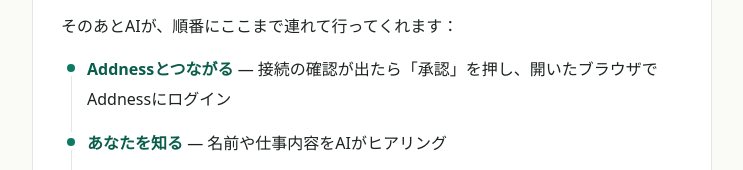
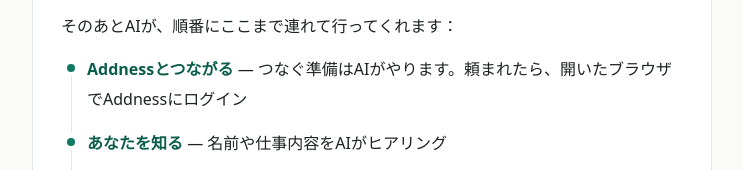
Before and after one commit to pultako1/addness-starter-kit, a plain HTML site: page index.html in a window 1280 px wide. Shown: the part 1880-2050 px from the top of the page, without its empty margins (268-1011 px from the left). Drawn offline with Linux system fonts and the light colour scheme.

Commit message:
導入ガイド: Addness接続の説明をAI主導の手順に更新

```diff
--- a/index.html
+++ b/index.html
@@ -317,7 +317,7 @@
     <div class="say"><span class="say-label">最初のことば</span><span class="say-text">セットアップを始めてください。</span><button class="copy-btn" type="button">コピー</button></div>
     <p>そのあとAIが、順番にここまで連れて行ってくれます：</p>
     <ul class="flow">
-      <li><b>Addnessとつながる</b> — 接続の確認が出たら「承認」を押し、開いたブラウザでAddnessにログイン</li>
+      <li><b>Addnessとつながる</b> — つなぐ準備はAIがやります。頼まれたら、開いたブラウザでAddnessにログイン</li>
       <li><b>あなたを知る</b> — 名前や仕事内容をAIがヒアリング</li>
       <li><b>作業場が組み上がる</b> — あなた専用の作業場と道しるべのゴールがAddnessにできる</li>
     </ul>
```
